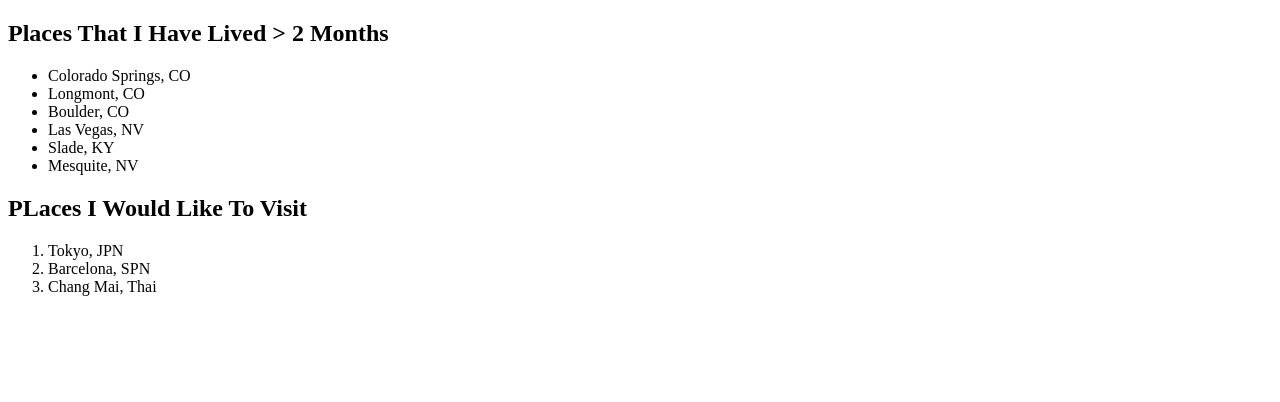
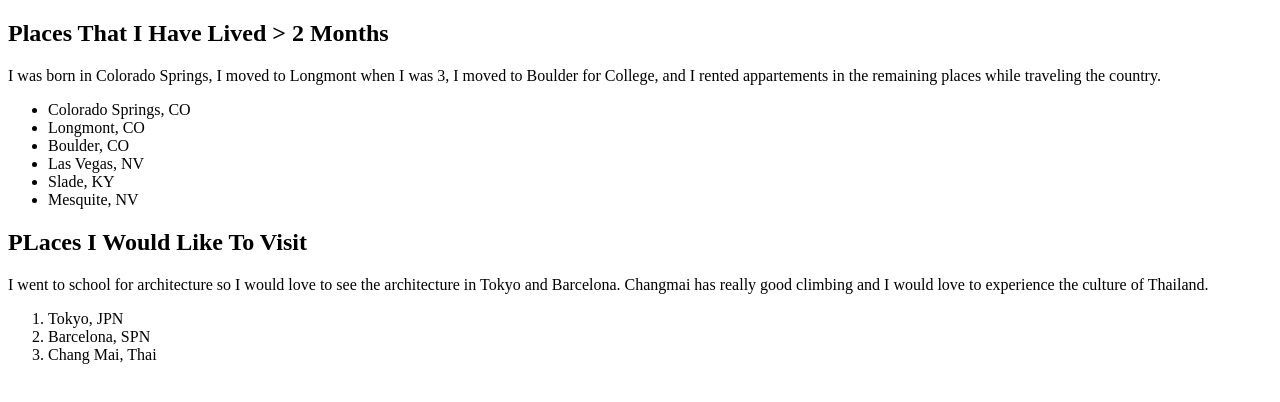
Before and after one commit to slytton/intro-html, a plain HTML site: page index.html in a window 1280 px wide. Drawn offline with Linux system fonts and the light colour scheme.

Commit message:
Add list descriptions

```diff
--- a/index.html
+++ b/index.html
@@ -6,8 +6,9 @@
 </head>
 <body>
   <h2>Places That I Have Lived &gt; 2 Months </h2>
+  <p>I was born in Colorado Springs, I moved to Longmont when I was 3, I moved to Boulder for College, and I rented appartements in the remaining places while traveling the country.</p>
   <ul>
-    <li>Colorado Springs, CO</li>
+    <li>Colorado Springs, CO </li>
     <li>Longmont, CO</li>
     <li>Boulder, CO</li>
     <li>Las Vegas, NV</li>
@@ -16,6 +17,7 @@
   </ul>
 
   <h2>PLaces I Would Like To Visit</h2>
+  <p>I went to school for architecture so I would love to see the architecture in Tokyo and Barcelona. Changmai has really good climbing and I would love to experience the culture of Thailand.</p>
   <ol>
     <li>Tokyo, JPN</li>
     <li>Barcelona, SPN</li>
```
